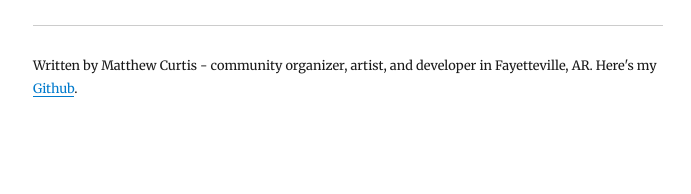
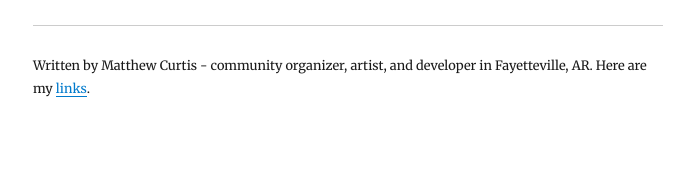
Before and after one commit to handeyeco/tech-blog, a Gatsby site: page /acm-principles/ in a window 1280 px wide. Shown: the part 2739-2933 px from the top of the page, 292-983 px from the left. Built offline with nearby package versions, Linux system fonts and the light colour scheme; Gatsby itself is replaced by a stand-in of ours; some packages are replaced by stand-ins of ours.

Commit message:
update link

```diff
--- a/gatsby-config.js
+++ b/gatsby-config.js
@@ -5,10 +5,6 @@ module.exports = {
     author: `Matthew Curtis`,
     description: `Notes on tech by Matthew Curtis.`,
     siteUrl: `https://gatsby-starter-blog-demo.netlify.com/`,
-    social: {
-      twitter: `handeyeco`,
-      github: `handeyeco`,
-    },
   },
   plugins: [
     {
--- a/src/components/bio.js
+++ b/src/components/bio.js
@@ -6,26 +6,10 @@
  */
 
 import React from "react";
-import { useStaticQuery, graphql } from "gatsby";
 
 import { rhythm } from "../utils/typography";
 
 const Bio = () => {
-  const data = useStaticQuery(graphql`
-    query BioQuery {
-      site {
-        siteMetadata {
-          author
-          social {
-            twitter
-            github
-          }
-        }
-      }
-    }
-  `);
-
-  const { author, social } = data.site.siteMetadata;
   return (
     <div
       style={{
@@ -34,10 +18,10 @@ const Bio = () => {
       }}
     >
       <p>
-        Written by {author} - community organizer, artist, and developer in
+        Written by Matthew Curtis - community organizer, artist, and developer in
         Fayetteville, AR.
         {` `}
-        Here's my <a href={`https://github.com/${social.twitter}`}>Github</a>.
+        Here are my <a href="https://h-e.io/">links</a>.
       </p>
     </div>
   );
```
